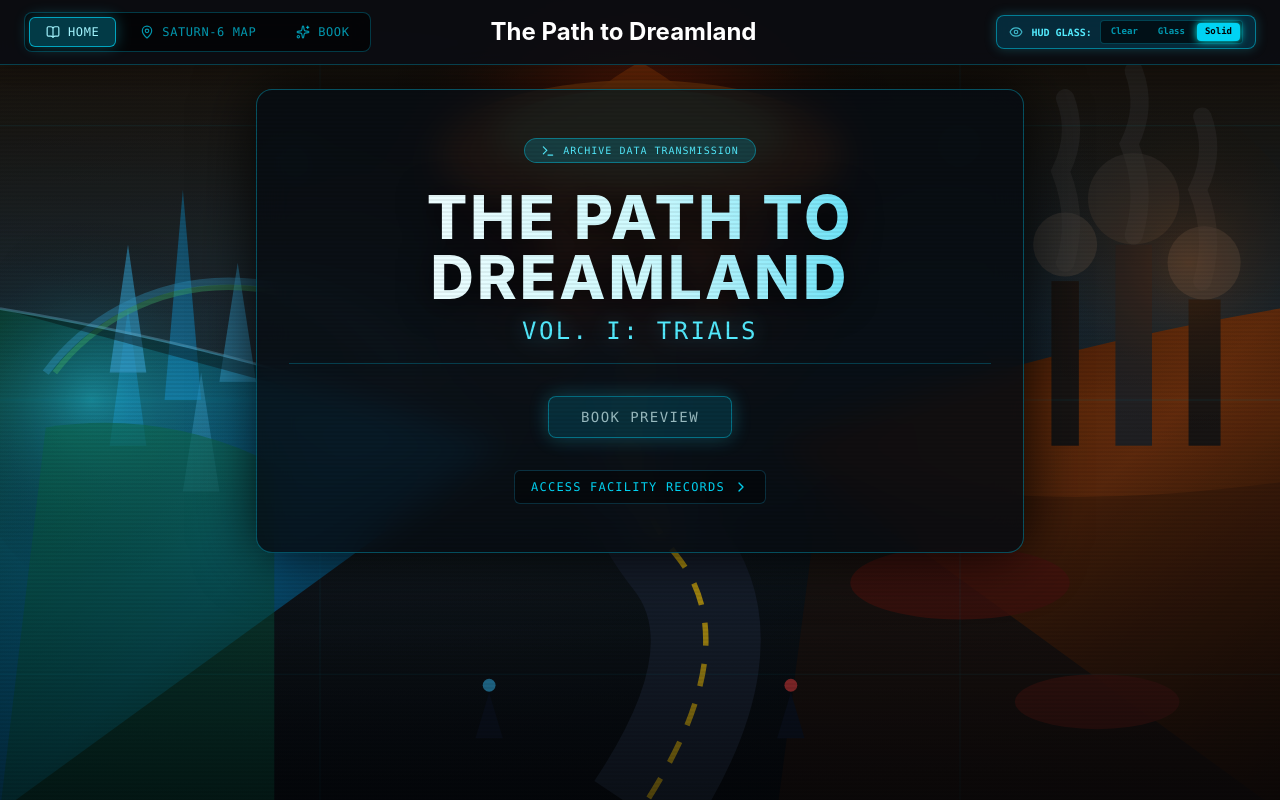
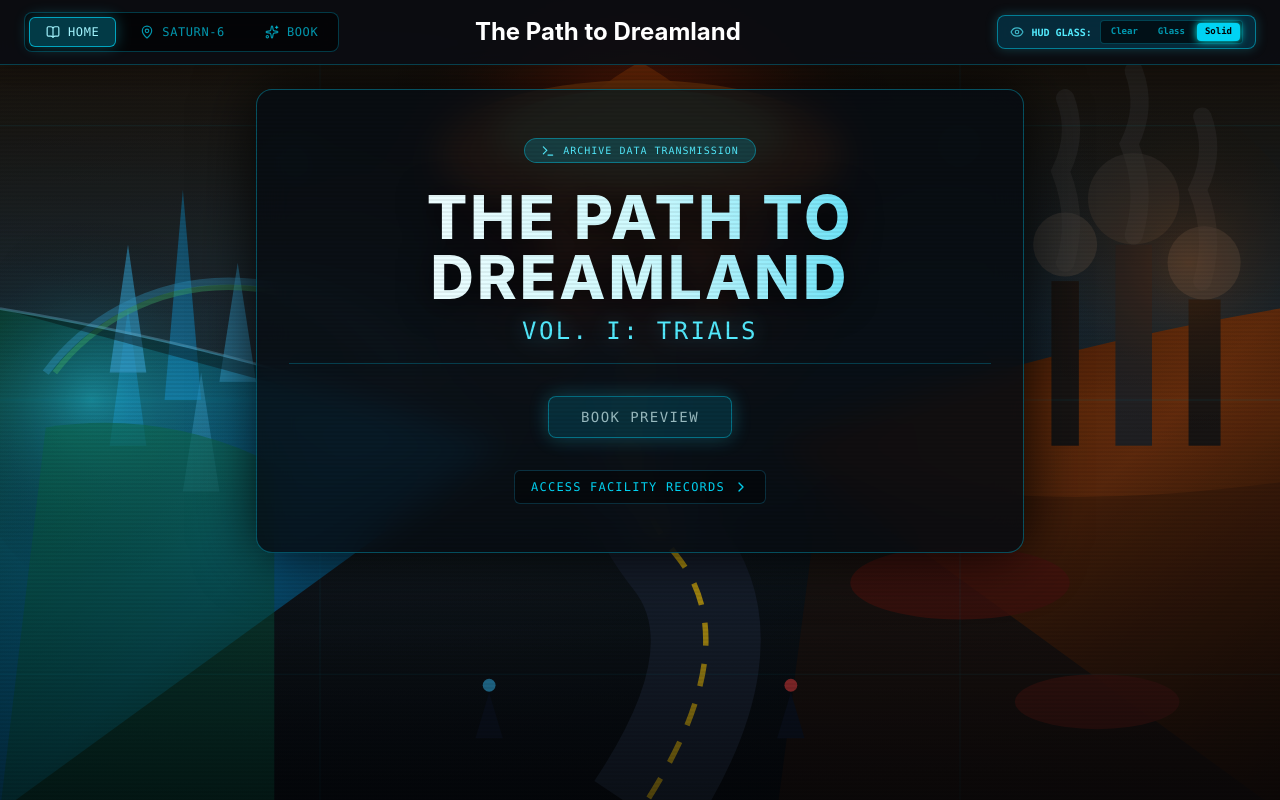
Before and after one commit to sstewart78/dreamland, a React (Vite) app: page / in a window 1280 px wide. Built offline with nearby package versions, Linux system fonts and the light colour scheme.

Commit message:
Change 'Saturn-6 Map' to 'Saturn-6'

```diff
--- a/src/Nav/Nav.tsx
+++ b/src/Nav/Nav.tsx
@@ -31,7 +31,7 @@ export function Nav({ activeTab, onTabChange, showMobileSchematicButton, isMobil
                   onTabChange={onTabChange}
                   page='saturn6'
                   icon={<MapPin className='w-3.5 h-3.5' />}
-                  text='Saturn-6 Map'
+                  text='Saturn-6'
                 />
                 <Button
                     activeTab={activeTab}
```
